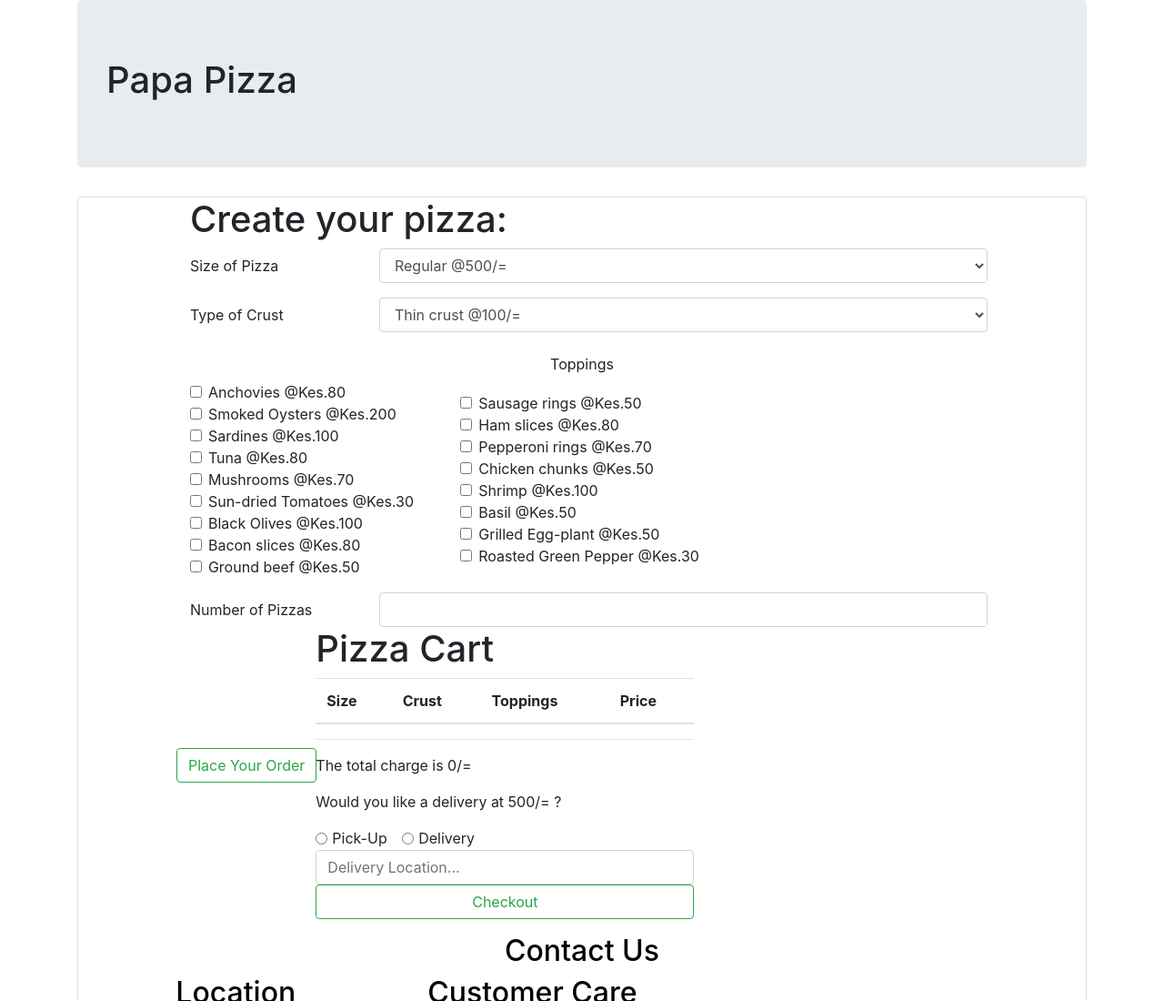
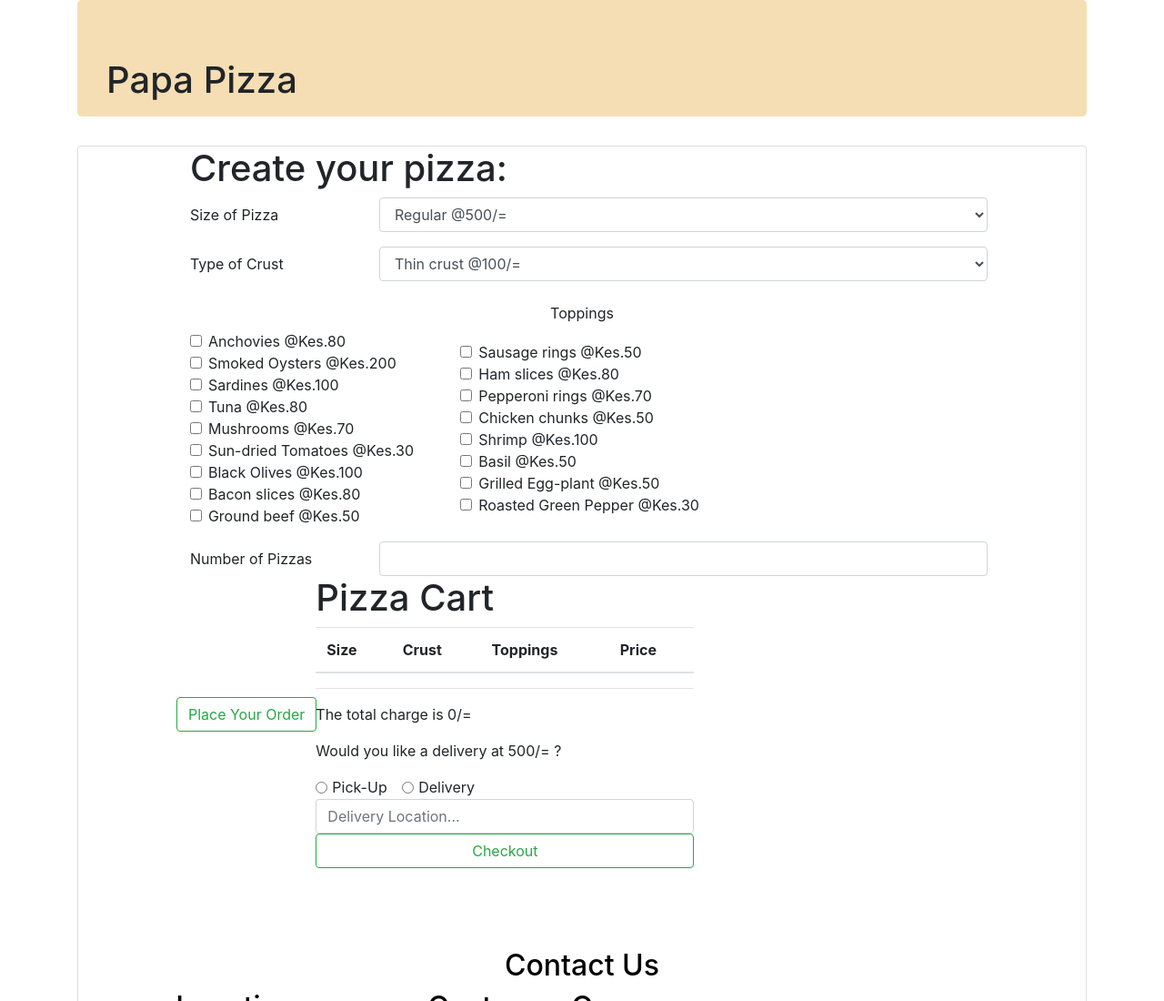
Before and after one commit to Waithaka0/papa-pizza, a plain HTML site: page index.html in a window 1280 px wide. Shown: the top 1100 px of the page at 91% size. Drawn offline with nearby package versions, Linux system fonts and the light colour scheme; grey boxes are pictures that could not be loaded; a web font is replaced by a local one.

```diff
--- a/css/styles.css
+++ b/css/styles.css
@@ -1,3 +1,9 @@
+.jumbotron {
+  height:10px;
+  background-color: wheat;
+}
+
+
 #contact h2{
   text-align: center;
 }
```
Also changed, not shown: index.html (+1 -0 lines), 2 other files.
